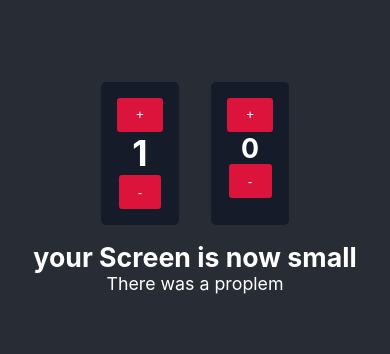
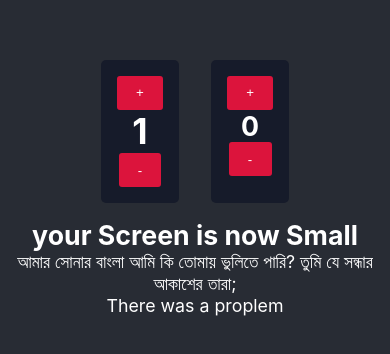
Before and after one commit to usuf-ali/hang-in-hooks, a React (Create React App) app: page / in a window 390 px wide. Shown: the part 242-596 px from the top of the page. Built offline with nearby package versions, Linux system fonts and the light colour scheme; no server answers.

Commit message:
customs hooks

```diff
--- a/src/App.js
+++ b/src/App.js
@@ -23,7 +23,9 @@ const reducer = (state, action) => {
 };
 function App() {
   const [state, dispatch] = useReducer(reducer, initVal);
-  const onSmallScreen = useWindowWidth();
+  const onSmallScreen = useWindowWidth(765);
+  const text = 'আমার সোনার বাংলা আমি কি তোমায় ভুলিতে পারি? তুমি যে সন্ধার আকাশের তারা;';
+
   return (
     <div className="App">
       <header className="App-header">
@@ -39,7 +41,10 @@ function App() {
             <button onClick={() => dispatch({ type: 'sub2' })}>-</button>
           </div>
         </div>
-        <h2>your Screen is now {onSmallScreen ? 'small' : 'large'}</h2>
+        <h2>your Screen is now {onSmallScreen ? 'Small' : 'large'}</h2>
+        <p>
+          {text}
+        </p>
         <Posts />
       </header>
     </div>
--- a/src/hooks/useWindowWidth.js
+++ b/src/hooks/useWindowWidth.js
@@ -1,13 +1,12 @@
 import { useEffect, useState } from "react";
-
-export const useWindowWidth = () => {
+export const useWindowWidth = (screenSize) => {
   const [onSmallScreen, setOnsmallScreen] = useState(false);
-  const toggleScreen = () => {
-    setOnsmallScreen(window.innerWidth < 600)
-  };
   useEffect(() => {
+    const toggleScreen = () => {
+      setOnsmallScreen(window.innerWidth < screenSize)
+    };
     window.addEventListener('resize', toggleScreen())
     return window.removeEventListener('resize', toggleScreen());
-  }, [])
+  }, [screenSize])
   return onSmallScreen
 };
```
Also changed, not shown: 1 other file (tests, documents, lock files or other folders).
